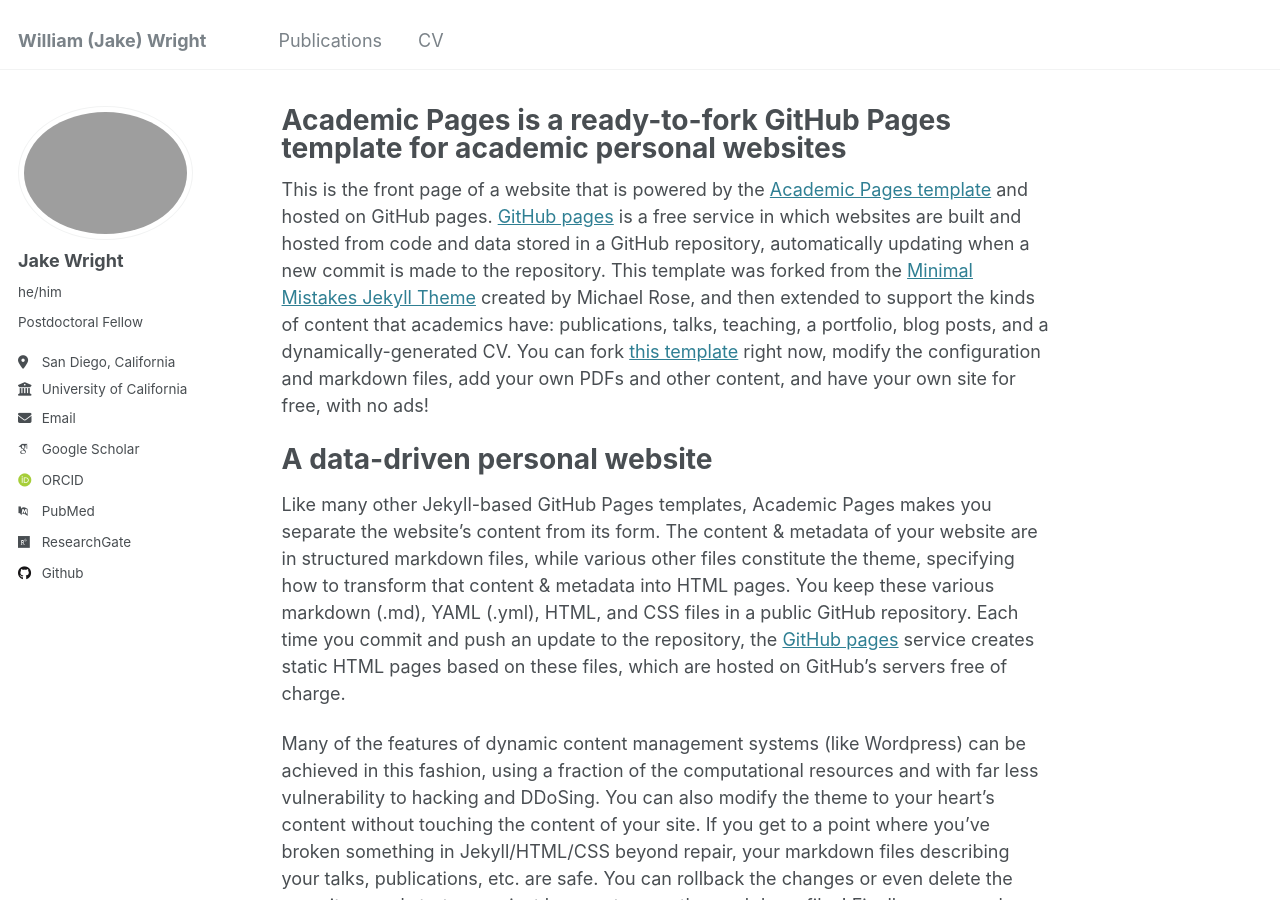
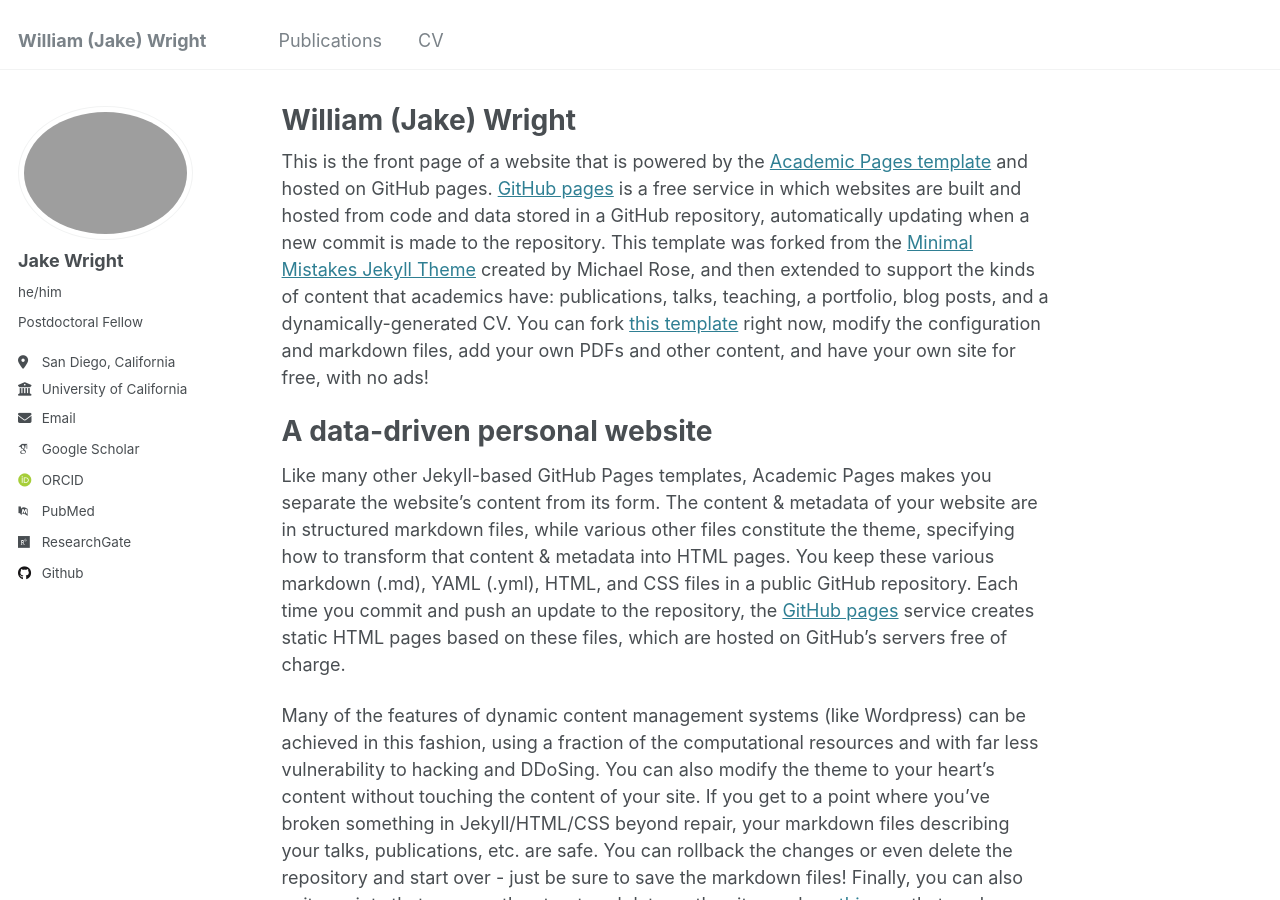
Before and after one commit to wjakewright/wjakewright.github.io, a Jekyll site: the page built from _pages/about.md, in a window 1280 px wide and 900 px high. Built offline with Jekyll 4.4.1, drawn with Linux system fonts in a browser that asks for light colours; some web fonts are replaced.

Commit message:
Update about.md

```diff
--- a/_pages/about.md
+++ b/_pages/about.md
@@ -1,6 +1,6 @@
 ---
 permalink: /
-title: "Academic Pages is a ready-to-fork GitHub Pages template for academic personal websites"
+title: "William (Jake) Wright"
 author_profile: true
 redirect_from:
   - /about/
```
